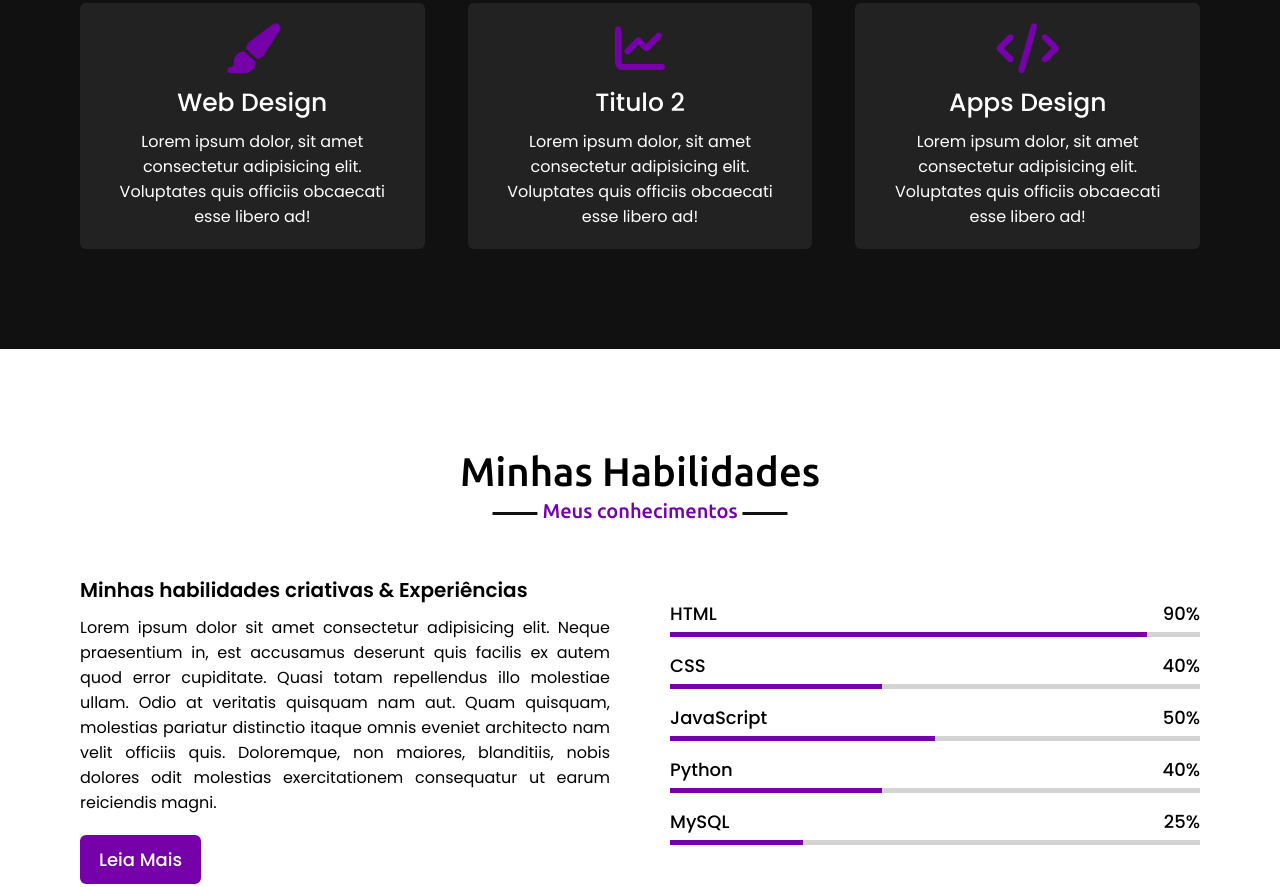
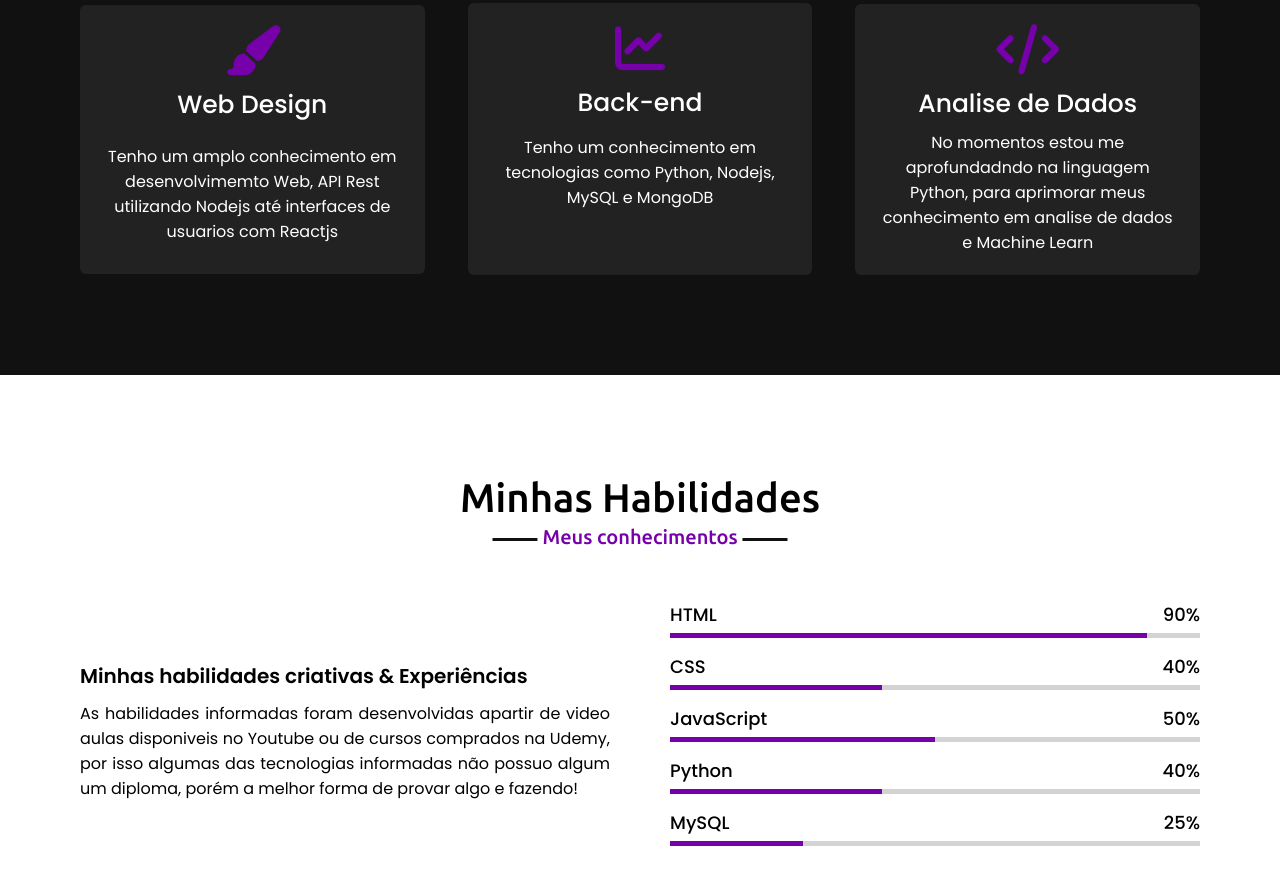
Before and after one commit to AugustoPrestes/AugustoPrestes.github.io, a plain HTML site: page index.html in a window 1280 px wide. Shown: the part 1756-2643 px from the top of the page. Drawn offline with nearby package versions, Linux system fonts and the light colour scheme.

Commit message:
Finalizado os textos da Pagina

```diff
--- a/index.html
+++ b/index.html
@@ -66,7 +66,7 @@
                 </div>
                 <div class="column right">
                     <div class="text">Me chamo Augusto e sou um <span class="habilidades-2"></span></div>
-                    <p>Lorem ipsum dolor sit amet consectetur adipisicing elit. Quaerat non sed dicta, voluptates aliquam sit natus totam expedita aperiam soluta iusto eveniet? Eum labore tempora cumque reiciendis soluta amet a debitis delectus sint libero. Rerum, eos. In deleniti, quasi enim, quae facere ad cumque corporis nihil amet distinctio, quis accusamus aliquid natus temporibus reiciendis saepe ab minima ex dignissimos adipisci?</p>
+                    <p>Tenho 22 anos estou cursando o Primeio semestre de Analise e Desenvolvimento de Sistemas na Faculdade Estácio, no periodo da noite, porém graças a minha enorme curiosidade já desenvolvi um pool de tecnologias que aprendi em video aulas do YouTube ou até mesmo em cursos na Udemy, porém ainda estou em busca da minha primneira oportunidade de trabalho na area de tecnologia.</p>
                     <a href="/src/data/Augusto Ribeiro Prestes da silva.pdf" download>Download CV</a>
                 </div>
             </div>
@@ -83,21 +83,21 @@
                     <div class="box">
                         <i class="fas fa-paint-brush"></i>
                         <div class="text">Web Design</div>
-                        <p>Lorem ipsum dolor, sit amet consectetur adipisicing elit. Voluptates quis officiis obcaecati esse libero ad!</p>
+                        <p class="p-1">Tenho um amplo conhecimento em desenvolvimemto Web, API Rest utilizando Nodejs até interfaces de usuarios com Reactjs</p>
                     </div>
                 </div>
                 <div class="card">
                     <div class="box">
                         <i class="fas fa-chart-line"></i>
-                        <div class="text">Titulo 2</div>
-                        <p>Lorem ipsum dolor, sit amet consectetur adipisicing elit. Voluptates quis officiis obcaecati esse libero ad!</p>
+                        <div class="text">Back-end</div>
+                        <p class="p-2">Tenho um conhecimento em tecnologias como Python, Nodejs, MySQL e MongoDB </p>
                     </div>
                 </div>
                 <div class="card">
                     <div class="box">
                         <i class="fas fa-code"></i>
-                        <div class="text">Apps Design</div>
-                        <p>Lorem ipsum dolor, sit amet consectetur adipisicing elit. Voluptates quis officiis obcaecati esse libero ad!</p>
+                        <div class="text">Analise de Dados</div>
+                        <p>No momentos estou me aprofundadndo na linguagem Python, para aprimorar meus conhecimento em analise de dados e Machine Learn </p>
                     </div>
                 </div>
             </div>
@@ -112,8 +112,7 @@
             <div class="skills-content">
                 <div class="column left">
                     <div class="text">Minhas habilidades criativas & Experiências </div>
-                    <p>Lorem ipsum dolor sit amet consectetur adipisicing elit. Neque praesentium in, est accusamus deserunt quis facilis ex autem quod error cupiditate. Quasi totam repellendus illo molestiae ullam. Odio at veritatis quisquam nam aut. Quam quisquam, molestias pariatur distinctio itaque omnis eveniet architecto nam velit officiis quis. Doloremque, non maiores, blanditiis, nobis dolores odit molestias exercitationem consequatur ut earum reiciendis magni.</p>
-                    <a href="#">Leia Mais</a>
+                    <p>As habilidades informadas foram desenvolvidas apartir de video aulas disponiveis no Youtube ou de cursos comprados na Udemy, por isso algumas das tecnologias informadas não possuo algum um diploma, porém a melhor forma de provar algo e fazendo!</p>
                 </div>
                 <div class="column right">
                     <div class="bars">
@@ -209,7 +208,7 @@
             <div class="contact-content">
                 <div class="column left">
                     <div class="text">Entre em contato</div>
-                    <p>Lorem ipsum dolor sit amet consectetur adipisicing elit. Ullam accusamus necessitatibus sit minima, culpa vitae atque expedita alias assumenda quasi.</p>
+                    <p>Para solicitar um orçamento para a criação de uma pagina Web mande uma mensagem informando brevemente o projeto e um meio de contato além do e-mail que sera utilizado para o envio da mensagem. Caso o contato seja referente uma oportunidade de emprego, informe qde maneira breve a vaga um meio de contato</p>
                     <div class="icons">
                         <div class="row">
                             <i class="fas fa-user"></i>
@@ -263,7 +262,7 @@
 
     <!-- Inicio da sectio footer -->
     <footer>
-        <span>Criado por <a href="#">Augusto Prestes</a> | <span class="far fa-copyright"></span> 2022 </span>
+        <span>Criado por <a href="/">Augusto Prestes</a> | 2022 </span>
     </footer>
     <!-- Fim da sectio footer -->
 
--- a/src/main.css
+++ b/src/main.css
@@ -358,6 +358,17 @@ section .title::before {
     margin: 10px 0 7px 0;
 
 }
+
+.services .serv-content .card .box .p-1 {
+    margin-top: 20px;
+    margin-bottom: 10px;
+}
+
+.services .serv-content .card .box .p-2 {
+    margin-top: 13px;
+    margin-bottom: 45px;
+}
+
 
 /* Estilizando o Habilidades do site */
 
```
